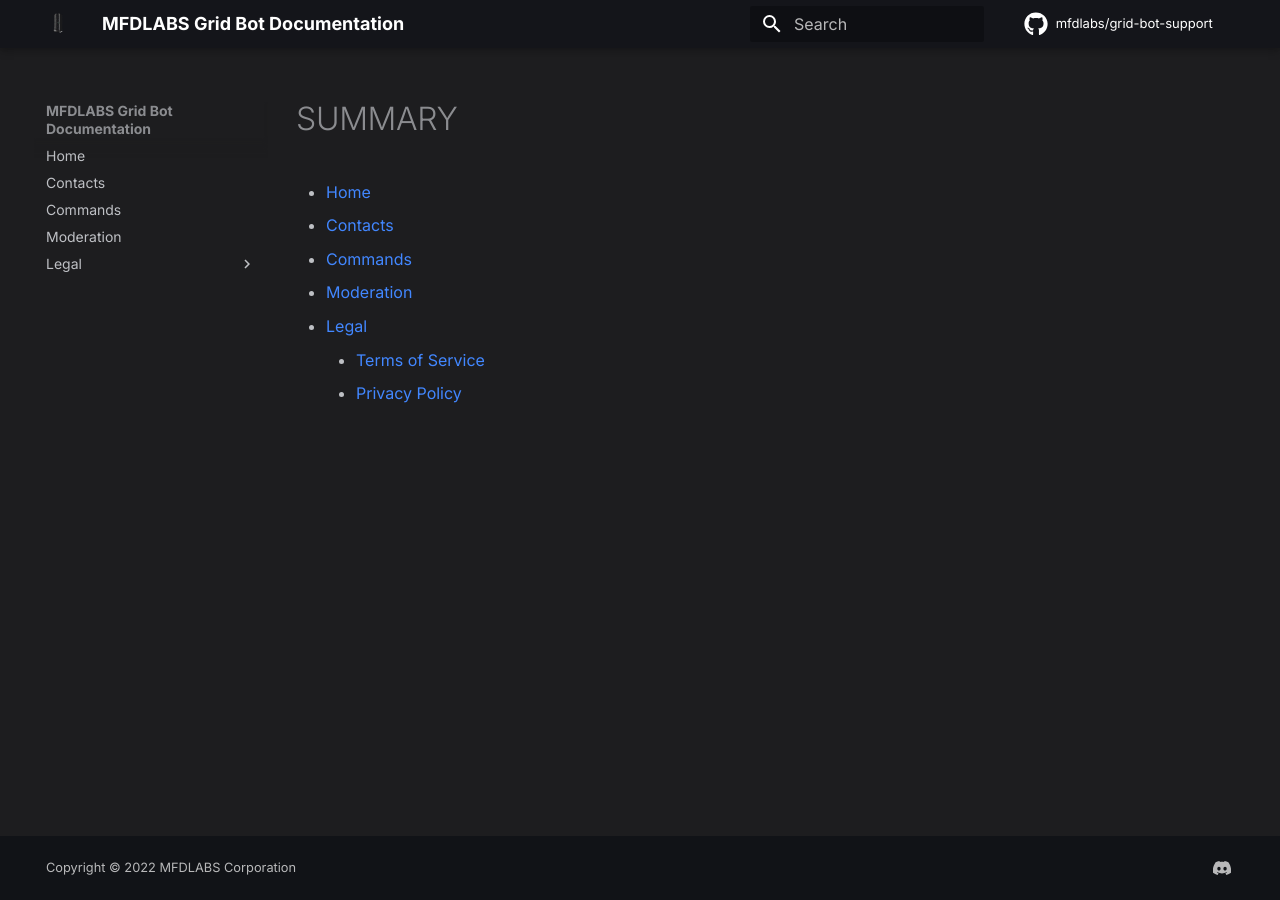
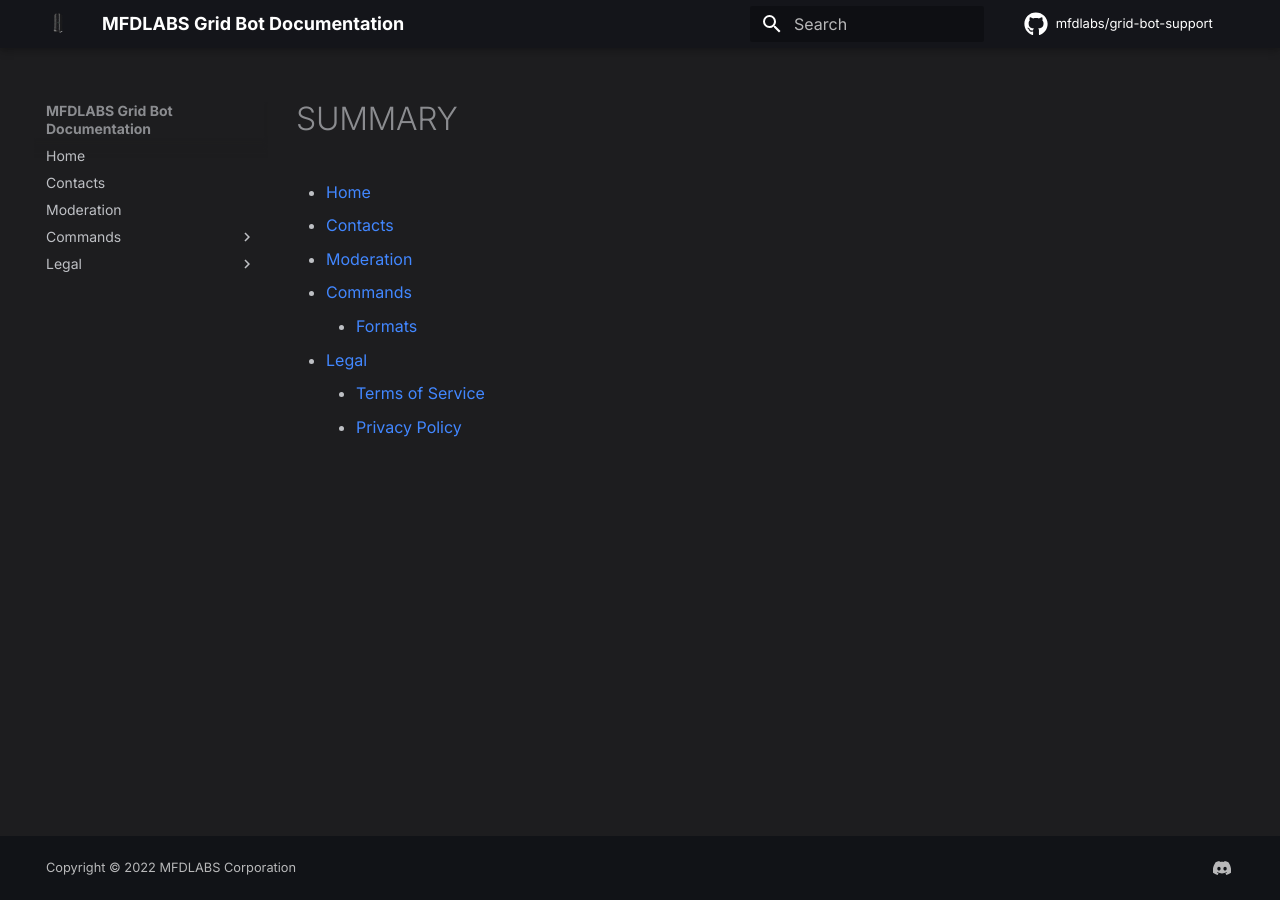
Before and after one commit to mfdlabs/grid-bot-support, an MkDocs documentation site: the page built from docs/SUMMARY.md, in a window 1280 px wide. Built offline with MkDocs 1.6.1 and Material for MkDocs 9.7.7, drawn with Linux system fonts in a browser that asks for light colours; comment, search, counter and statistics services are not loaded.

Commit message:
[petko@vmminfra.net]: Add formats section
[SKIP BUILD]

Co-Authored-by: Nikita Petko (ghc-pxy.ops.vmminfra.dev) <petko@vmminfra.net>

```diff
--- a/docs/SUMMARY.md
+++ b/docs/SUMMARY.md
@@ -1,7 +1,8 @@
 * [Home](index.md)
 * [Contacts](contacts.md)
+* [Moderation](moderation.md)
 * [Commands](commands.md)
-* [Moderation](moderation.md)
+    * [Formats](./commands/formats.md)
 * [Legal](legal.md)
     * [Terms of Service](./legal/tos.md)
     * [Privacy Policy](./legal/privacy-policy.md)
```
